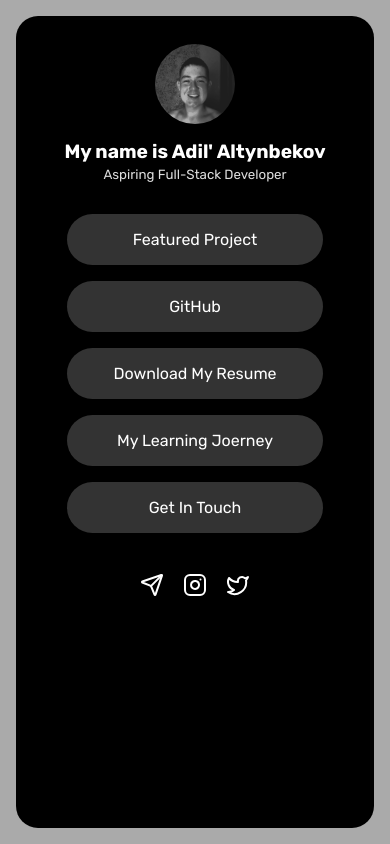
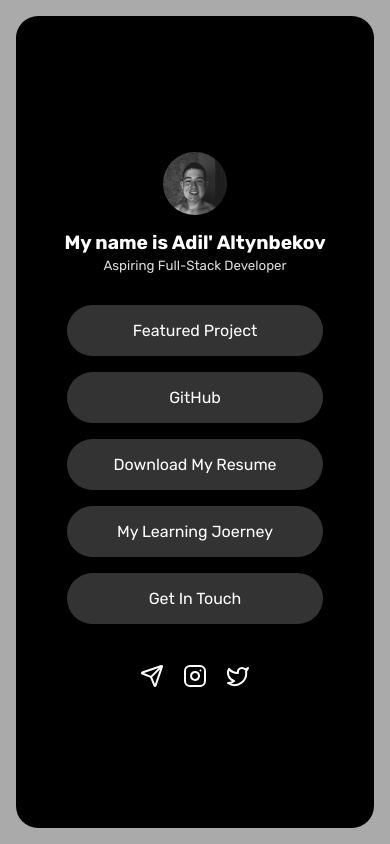
Before and after one commit to adilaltynbekov/portfolio-hub, a plain HTML site: page index.html in a window 390 px wide. Drawn offline with Linux system fonts and the light colour scheme.

Commit message:
feat: complete responsive design with media queries

```diff
--- a/css/style.css
+++ b/css/style.css
@@ -29,10 +29,10 @@
 
 body {
   font-family: "Rubik", sans-serif;
+  background-color: #aaa;
 }
 
 .linktree {
-  background-color: #aaa;
 }
 
 .linktree-container {
@@ -48,6 +48,9 @@ body {
   height: 100%;
   border-radius: 22px;
   padding: var(--text-500) var(--text-300);
+  display: flex;
+  flex-direction: column;
+  justify-content: center;
 }
 
 .linktree-header {
@@ -61,7 +64,8 @@ body {
 }
 
 .linktree-img {
-  width: 25%;
+  width: 20%;
+  height: 20%;
   border-radius: 50%;
   margin-bottom: var(--space-300);
 }
@@ -104,7 +108,7 @@ main {
   padding: var(--text-200);
   text-align: center;
   border-radius: 999px;
-  transition: all 0.3s;
+  transition: box-shadow 0.3s;
 }
 
 .linktree-link a:hover,
@@ -119,7 +123,7 @@ main {
   gap: var(--text-300);
 }
 
-.footer-link svg {
+.linktree-footer {
 }
 
 .footer-link:link,
@@ -132,3 +136,11 @@ main {
 .footer-link:active {
   color: #555;
 }
+
+/* Media queries */
+/* IPhone SE LandScape height: 630px */
+@media (max-height: 41em) {
+  .linktree-container {
+    height: auto;
+  }
+}
--- a/index.html
+++ b/index.html
@@ -52,7 +52,7 @@
 
           <footer class="linktree-footer">
             <div class="linktree-social-links">
-              <a class="footer-link" href="t.me/anara1se"
+              <a class="footer-link" href="https://t.me/anara1se"
                 ><svg
                   xmlns="http://www.w3.org/2000/svg"
                   width="24"
```
